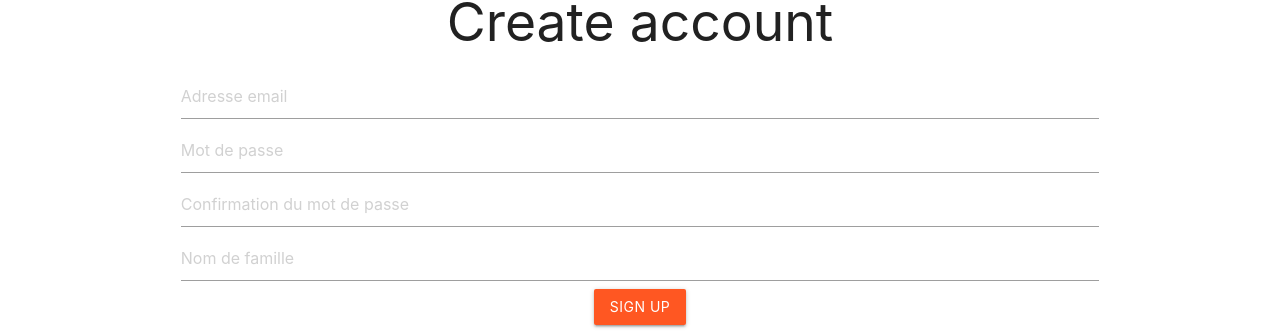
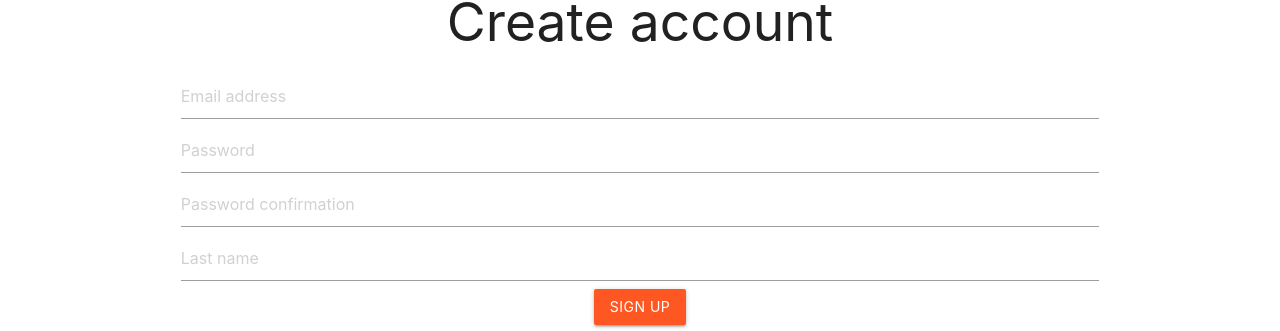
Before and after one commit to simoninmath/ifoundthat-blog-frontend, an Angular app: page /register in a window 1280 px wide. Shown: the part 183-514 px from the top of the page. Built offline with nearby package versions, Linux system fonts and the light colour scheme.

Commit message:
[style]-update-register

```diff
--- a/src/app/auth/register/register.component.html
+++ b/src/app/auth/register/register.component.html
@@ -7,7 +7,7 @@
       type="email"
       formControlName="email"
       class="form-control"
-      placeholder="Adresse email"
+      placeholder="Email address"
     />
     <p *ngIf="form.get('email')?.hasError('violation')">
       {{ form.get('email')?.getError('violation') }}
@@ -18,7 +18,7 @@
       type="password"
       formControlName="password"
       class="form-control"
-      placeholder="Mot de passe"
+      placeholder="Password"
     />
     <p *ngIf="form.get('password')?.hasError('violation')">
       {{ form.get('password')?.getError('violation') }}
@@ -29,7 +29,7 @@
       type="password"
       formControlName="plainPassword"
       class="form-control"
-      placeholder="Confirmation du mot de passe"
+      placeholder="Password confirmation"
     />
     <p *ngIf="form.get('plainPassword')?.hasError('violation')">
       {{ form.get('plainPassword')?.getError('violation') }}
@@ -40,7 +40,7 @@
       type="text"
       formControlName="fullName"
       class="form-control"
-      placeholder="Nom de famille"
+      placeholder="Last name"
     />
     <p *ngIf="form.get('fullName')?.hasError('violation')">
       {{ form.get('fullName')?.getError('violation') }}
```
